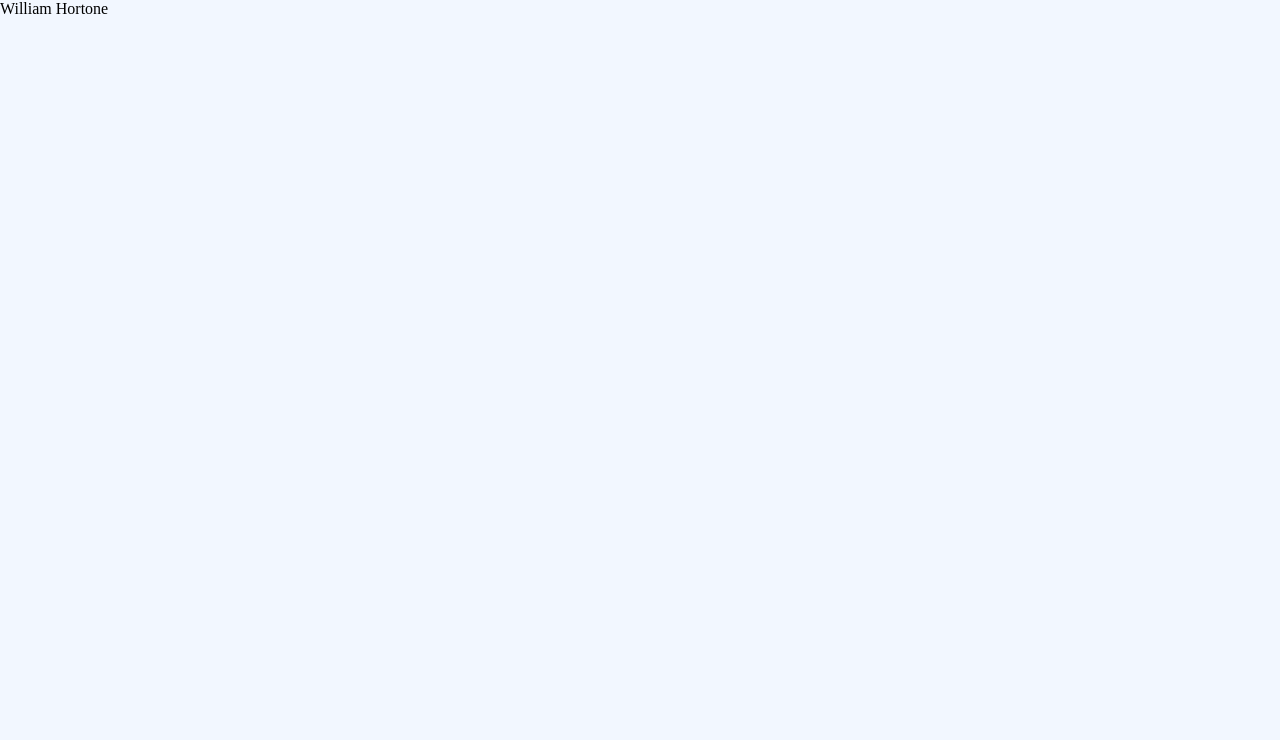
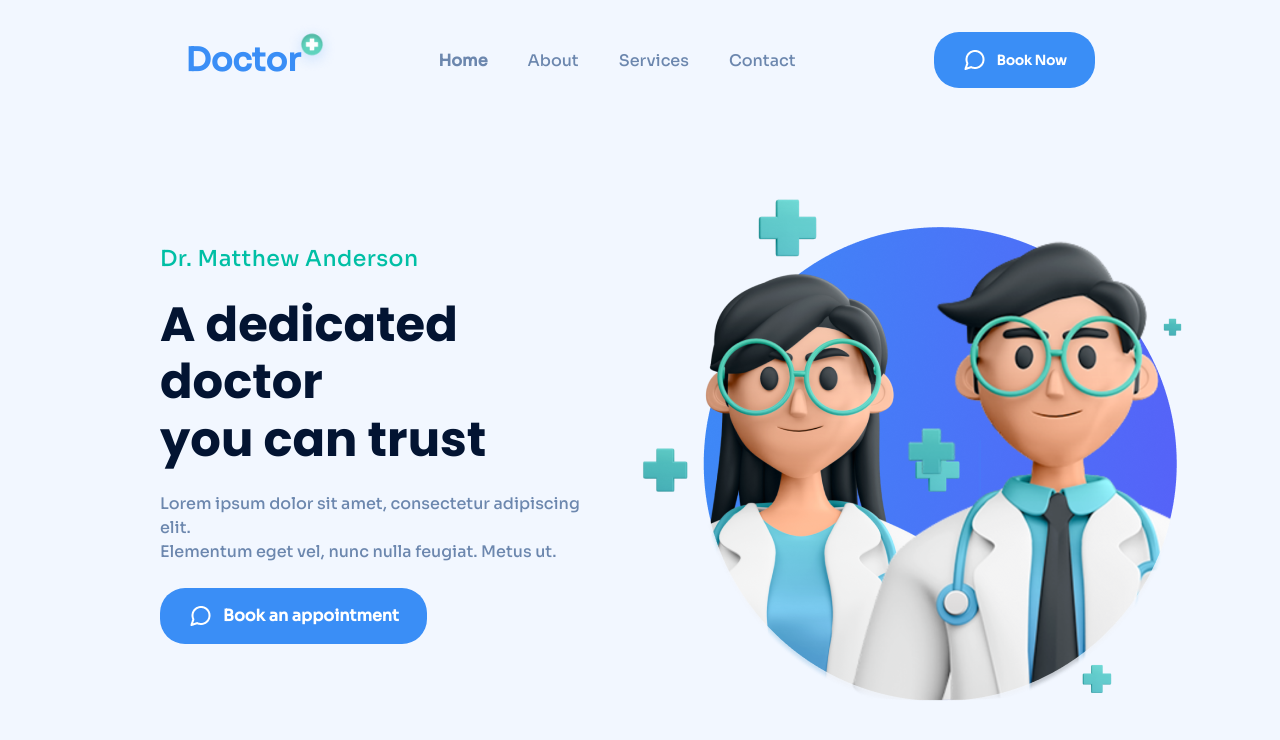
Before and after one commit to William-Hortone/FigmaToCode-Challenge-Week1-William-Hortone, a React (Vite) app: page / in a window 1280 px wide. Shown: the top 740 px of the page. Built offline with nearby package versions, Linux system fonts and the light colour scheme.

Commit message:
added the header container

```diff
--- a/src/App.jsx
+++ b/src/App.jsx
@@ -1,9 +1,11 @@
 import "./App.css";
+import { Header } from "./containers";
 
 function App() {
   return (
     <div>
-      <div>William Hortone</div>
+      {/* <div>William Hortone</div>/ */}
+      <Header />
     </div>
   );
 }
--- a/src/components/navBar/NavBar.jsx
+++ b/src/components/navBar/NavBar.jsx
@@ -1,8 +1,40 @@
 import React from "react";
 import "./navBar.css";
+import SmallBtn from "../smallBtn/SmallBtn";
+import { images } from "../../constants";
 
 const NavBar = () => {
-  return <div>NavBar</div>;
+  return (
+    <nav className="app__navBar">
+      <div className="title">
+        <h2>Doctor</h2> <span> </span>
+      </div>
+      <ul className="app__navBar-links">
+        <li>
+          <a href="#" className="active">
+            Home
+          </a>
+        </li>
+        <li>
+          <a href="#">About</a>
+        </li>
+        <li>
+          <a href="#">Services</a>
+        </li>
+        <li>
+          <a href="#">Contact</a>
+        </li>
+      </ul>
+      <div className="app__navBar-wrapper">
+        <SmallBtn
+          text="Book Now"
+          img={images.messageCircle}
+          paddingBlock="1rem"
+          paddingInline="1.75rem"
+        />
+      </div>
+    </nav>
+  );
 };
 
 export default NavBar;
--- a/src/components/navBar/navBar.css
+++ b/src/components/navBar/navBar.css
@@ -0,0 +1,46 @@
+.app__navBar {
+  width: auto;
+  height: auto;
+  display: flex;
+  justify-content: space-between;
+  align-items: center;
+  padding: 2rem 11.59rem;
+}
+.title {
+  position: relative;
+}
+.title h2 {
+  font-family: var(--font-alt);
+  font-size: 2rem;
+  font-style: normal;
+  font-weight: 700;
+  line-height: normal;
+  color: var(--color-primary);
+}
+.title span {
+  position: absolute;
+  top: -20px;
+  right: -40px;
+  width: 3.5rem;
+  height: 3.5rem;
+  background-image: url("../../assets/plus-icon.png");
+  background-repeat: no-repeat;
+  background-size: cover;
+}
+.app__navBar-links {
+  display: flex;
+  justify-content: center;
+  align-items: flex-end;
+  gap: 2.5rem;
+}
+.app__navBar-links a {
+  color: var(--color-extra);
+  font-family: var(--font-alt);
+  font-size: 1rem;
+  font-style: normal;
+  font-weight: 400;
+  line-height: normal;
+}
+.active {
+  font-weight: 900 !important;
+}
--- a/src/components/smallBtn/SmallBtn.jsx
+++ b/src/components/smallBtn/SmallBtn.jsx
@@ -1,8 +1,19 @@
 import React from "react";
 import "./smallBtn.css";
 
-const SmallBtn = () => {
-  return <div>SmallBtn</div>;
+const SmallBtn = ({ img, text, paddingBlock, paddingInline }) => {
+  return (
+    <button
+      className="app__smallBtn"
+      style={{
+        paddingBlock: `${paddingBlock}`,
+        paddingInline: `${paddingInline}`,
+      }}
+    >
+      <img src={img} alt="icon" />
+      <p>{text}</p>
+    </button>
+  );
 };
 
 export default SmallBtn;
--- a/src/components/smallBtn/smallBtn.css
+++ b/src/components/smallBtn/smallBtn.css
@@ -0,0 +1,16 @@
+.app__smallBtn {
+  display: flex;
+  align-items: center;
+  justify-content: center;
+  gap: 0.625rem;
+  background-color: var(--color-primary);
+  border-radius: 25px;
+  border: none;
+  outline: none;
+  cursor: pointer;
+}
+.app__smallBtn p {
+  font-family: var(--font-alt);
+  color: white !important;
+  font-weight: 900 !important;
+}
--- a/src/constants/images.js
+++ b/src/constants/images.js
@@ -8,8 +8,9 @@ import image2 from "../assets/image2.png";
 import checkCircle from "../assets/check-circle.png";
 import ellipse from "../assets/Ellipse.png";
 import messageCircle from "../assets/message-circle.png";
+import imgDoc from "../assets/Object.png";
 
-export {
+export default {
   doctorsImg,
   plusIcon,
   plusImg,
@@ -20,4 +21,5 @@ export {
   checkCircle,
   ellipse,
   messageCircle,
+  imgDoc,
 };
--- a/src/containers/header/Header.jsx
+++ b/src/containers/header/Header.jsx
@@ -1,7 +1,35 @@
 import React from "react";
+import { NavBar, SmallBtn } from "../../components";
+import "./header.css";
+import { images } from "../../constants";
 
 const Header = () => {
-  return <div>Header</div>;
+  return (
+    <div className="app__header">
+      <NavBar />
+      <div className="app__header-wrapper">
+        <div className="app__header-wrapper-text">
+          <h4>Dr. Matthew Anderson</h4>
+          <h1>
+            A dedicated doctor <br /> you can trust
+          </h1>
+          <p>
+            Lorem ipsum dolor sit amet, consectetur adipiscing elit. <br />
+            Elementum eget vel, nunc nulla feugiat. Metus ut.
+          </p>
+          <SmallBtn
+            text="Book an appointment"
+            img={images.messageCircle}
+            paddingBlock="1rem"
+            paddingInline="1.75rem"
+          />
+        </div>
+        <div className="app__header-wrapper-image">
+          <img src={images.imgDoc} alt="doctor photo" />
+        </div>
+      </div>
+    </div>
+  );
 };
 
 export default Header;
--- /dev/null
+++ b/src/containers/header/header.css
@@ -0,0 +1,55 @@
+.app__header {
+  width: 100%;
+  height: 100vh;
+  max-height: 100vh;
+  background-color: var(--color-background);
+  /* background-color: yellow; */
+}
+.app__header-wrapper {
+  width: 100%;
+  height: auto;
+  display: flex;
+  align-items: center;
+  /* background-color: red; */
+  margin-top: 4rem;
+}
+.app__header-wrapper-text {
+  width: 50%;
+  padding-left: 10rem;
+  /* background-color: aliceblue; */
+  display: flex;
+  flex-direction: column;
+  align-items: flex-start;
+  gap: 1.5rem;
+}
+.app__header-wrapper-text h4 {
+  /* ! need to add shadow */
+  color: var(--color-secondary);
+  font-family: var(--font-alt);
+  font-size: 1.375rem;
+  font-style: normal;
+  font-weight: 500;
+  line-height: normal;
+  letter-spacing: 0.0275rem;
+}
+.app__header-wrapper-text h1 {
+  color: var(--color-black);
+  font-family: var(--font-base);
+  font-size: 3rem;
+  font-style: normal;
+  font-weight: 700;
+  line-height: 120%;
+}
+.app__header-wrapper-text p {
+  color: var(--color-extra);
+  font-family: var(--font-alt);
+  font-size: 1rem;
+  font-style: normal;
+  font-weight: 400;
+  line-height: 1.5rem;
+}
+.app__header-wrapper-image {
+  flex: 1;
+  width: 100%;
+  /* background-color: aqua; */
+}
--- a/src/index.css
+++ b/src/index.css
@@ -1,18 +1,20 @@
-@import url('https://fonts.googleapis.com/css2?family=Poppins:wght@700&display=swap');
+@import url("https://fonts.googleapis.com/css2?family=Poppins:wght@700&display=swap");
+/* @import url("https://fonts.googleapis.com/css2?family=Poppins:wght@700&family=Sora:wght@500&display=swap"); */
 
+@import url("https://fonts.googleapis.com/css2?family=Poppins:wght@700&family=Sora:wght@200;500&display=swap");
 
 :root {
   --font-base: "Poppins", sans-serif;
-  --font-alt: "Open Sans", sans-serif;
-  --color-primary: #3A8EF6;
-  --color-secondary: #00BFA5;
-  --color-background: #F2F7FF;
-  --color-white: #ffffff;
+  --font-alt: "Sora", sans-serif;
+  --color-primary: #3a8ef6;
+  --color-secondary: #00bfa5;
+  --color-extra: #6c87ae;
+  --color-background: #f2f7ff;
+  --color-white: #ffff;
   --color-black: #031432;
 }
 body {
-
-  background-color: var(--color-background);
+  background-color: var(--color-white);
 }
 * {
   box-sizing: border-box;
@@ -20,7 +22,9 @@ body {
   margin: 0;
   scroll-behavior: smooth;
 }
-
+li {
+  list-style-type: none;
+}
 a {
   color: unset;
   text-decoration: none;
```
Also changed, not shown: src/assets/Object.png (added).
